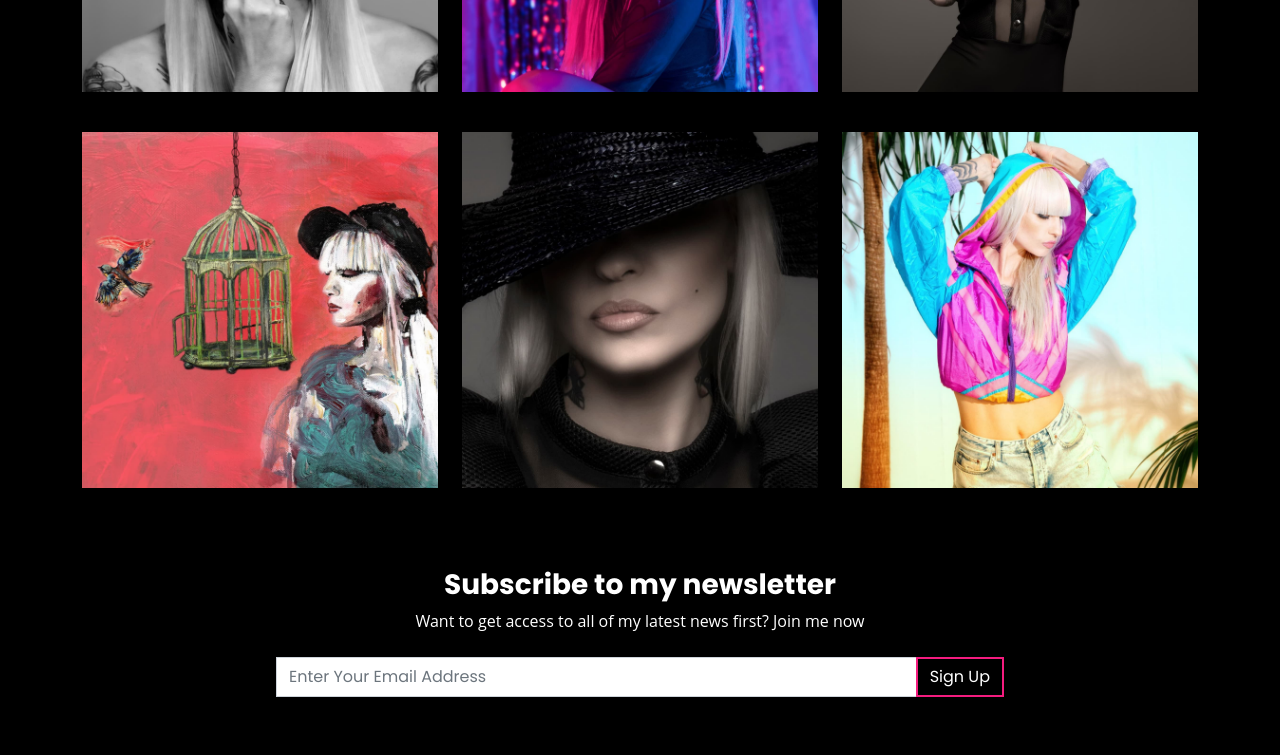
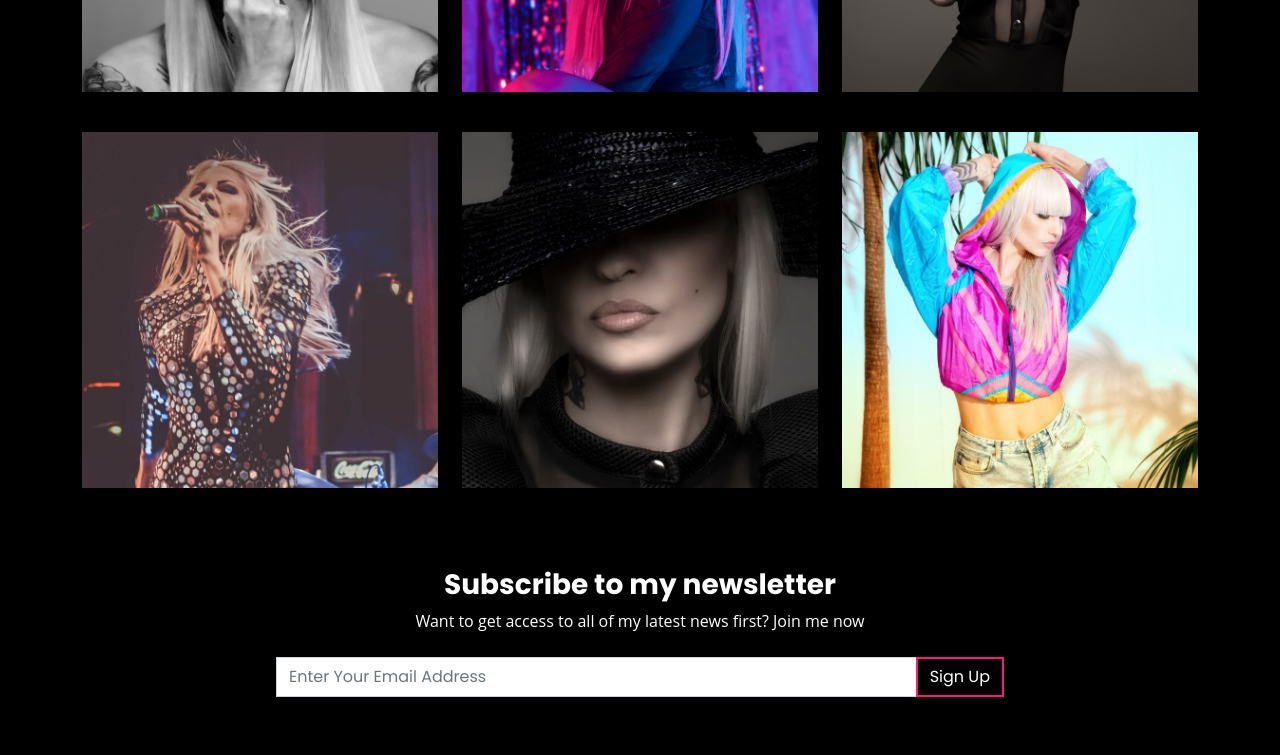
Before and after one commit to DragonFireDesign/lv2, a plain HTML site: page index.html in a window 1280 px wide. Shown: the part 5860-6615 px from the top of the page. Drawn offline with nearby package versions, Linux system fonts and the light colour scheme; some packages are replaced by stand-ins of ours; a script that the page names is missing; a web font is replaced by a local one.

Commit message:
Update index.html

```diff
--- a/index.html
+++ b/index.html
@@ -286,7 +286,7 @@
                     <a href="assets/img/gallery03.jpg" data-toggle="lightbox" data-gallery="example-gallery" class="col-sm-4 pb-sm-3 pt-sm-2"> <img src="assets/img/thumb03.jpg" class="img-fluid pb-2 pt-2"/> </a>
                 </div>
                 <div class="row">
-                    <a href="assets/img/gallery04.jpg" data-toggle="lightbox" data-gallery="example-gallery" class="col-sm-4 pb-sm-3 pt-sm-2"> <img src="assets/img/thumb04.jpg" class="img-fluid pb-2 pt-2"/> </a>
+                    <a href="assets/img/gallery09.jpg" data-toggle="lightbox" data-gallery="example-gallery" class="col-sm-4 pb-sm-3 pt-sm-2"> <img src="assets/img/thumb09.jpg" class="img-fluid pb-2 pt-2"/> </a>
                     <a href="assets/img/gallery05.jpg" data-toggle="lightbox" data-gallery="example-gallery" class="col-sm-4 pb-sm-3 pt-sm-2"> <img src="assets/img/thumb05.jpg" class="img-fluid pb-2 pt-2"/> </a>
                     <a href="assets/img/gallery06.jpg" data-toggle="lightbox" data-gallery="example-gallery" class="col-sm-4 pb-sm-3 pt-sm-2"> <img src="assets/img/thumb06.jpg" class="img-fluid pb-2 pt-2"/> </a>
                 </div>
```
